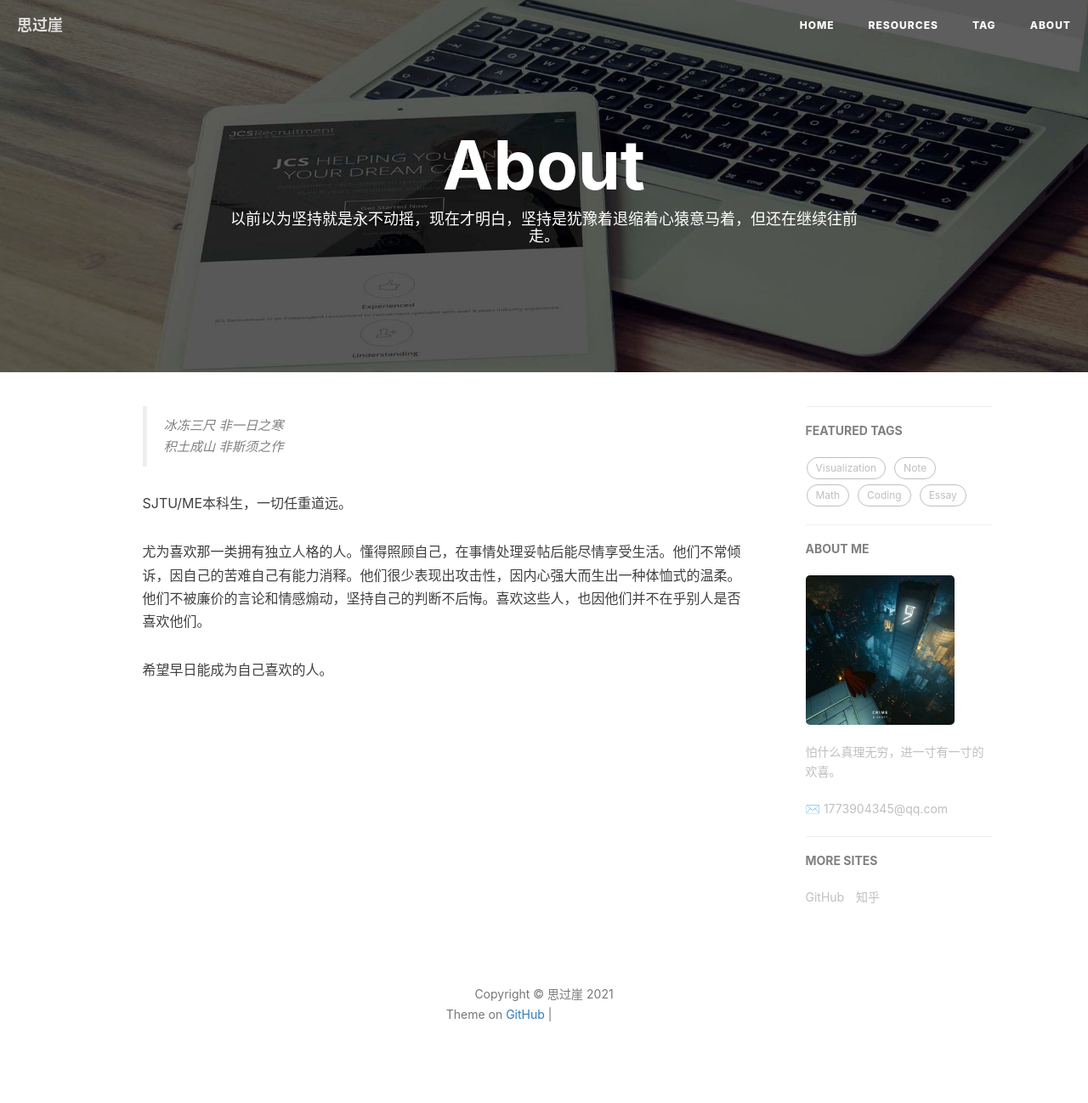
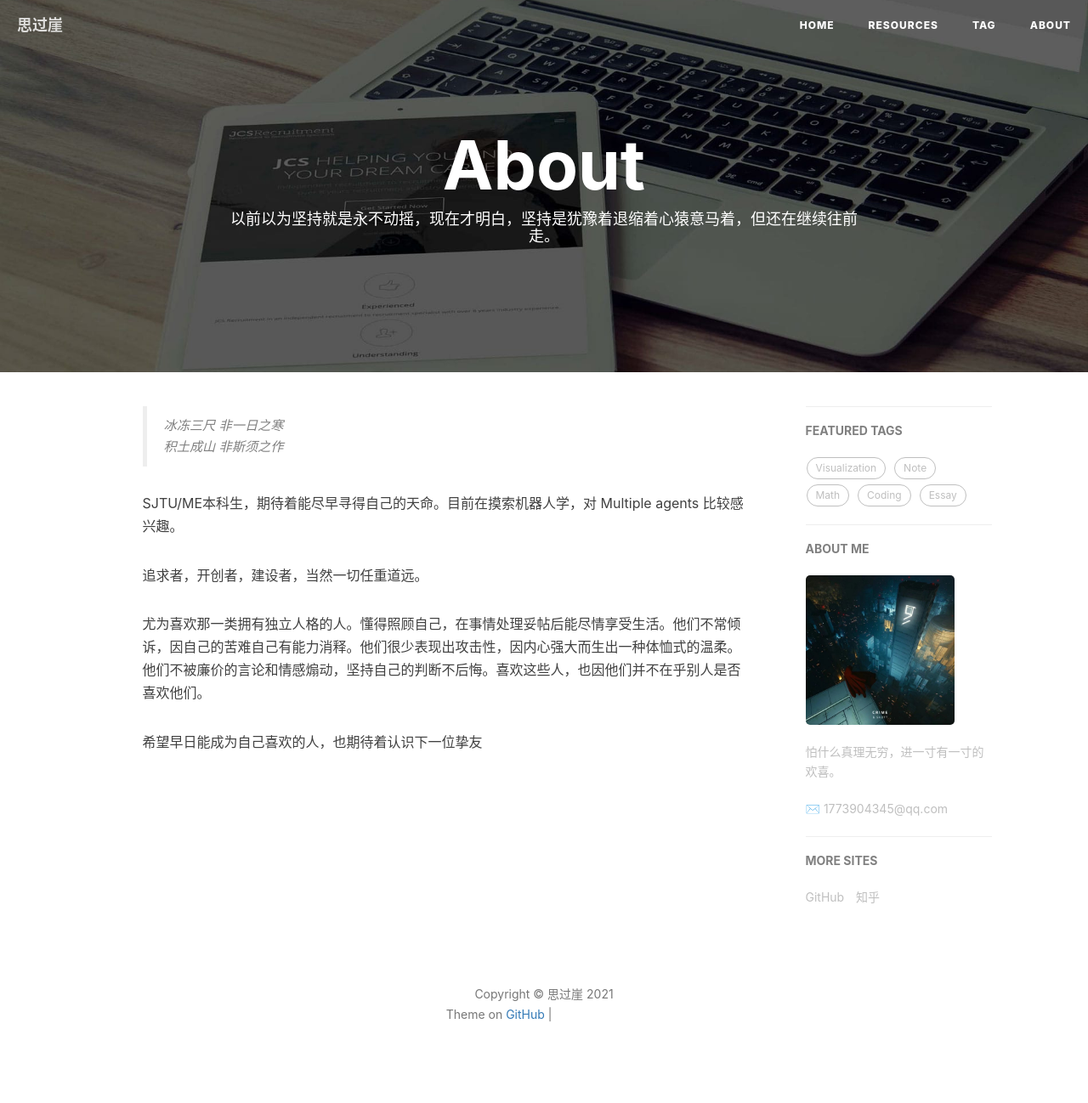
Before and after one commit to Chen-WH/Chen-WH.github.io, a Jekyll site: the page built from 3-about.html, in a window 1280 px wide. Shown: the whole page at 85% size. Built offline with Jekyll 4.4.1, drawn with Linux system fonts in a browser that asks for light colours; nearby versions of some CDN libraries; comment, search, counter and statistics services are not loaded; grey boxes are pictures that could not be loaded.

Commit message:
update about

```diff
--- a/3-about.html
+++ b/3-about.html
@@ -18,11 +18,13 @@ header-img: "img/post-bg-rwd.jpg"
     <blockquote><p>冰冻三尺 非一日之寒<br>
     积土成山 非斯须之作</p></blockquote>
 
-		<p>SJTU/ME本科生，一切任重道远。</p>
+		<p>SJTU/ME本科生，期待着能尽早寻得自己的天命。目前在摸索机器人学，对 Multiple agents 比较感兴趣。</p>
+
+		<p>追求者，开创者，建设者，当然一切任重道远。</p>
 
 		<p>尤为喜欢那一类拥有独立人格的人。懂得照顾自己，在事情处理妥帖后能尽情享受生活。他们不常倾诉，因自己的苦难自己有能力消释。他们很少表现出攻击性，因内心强大而生出一种体恤式的温柔。他们不被廉价的言论和情感煽动，坚持自己的判断不后悔。喜欢这些人，也因他们并不在乎别人是否喜欢他们。</p>
 
-		<p>希望早日能成为自己喜欢的人。</p>
+		<p>希望早日能成为自己喜欢的人，也期待着认识下一位挚友</p>
 
     <p></p>
 
```
Also changed, not shown: 4-todo.md (+5 -6 lines).
